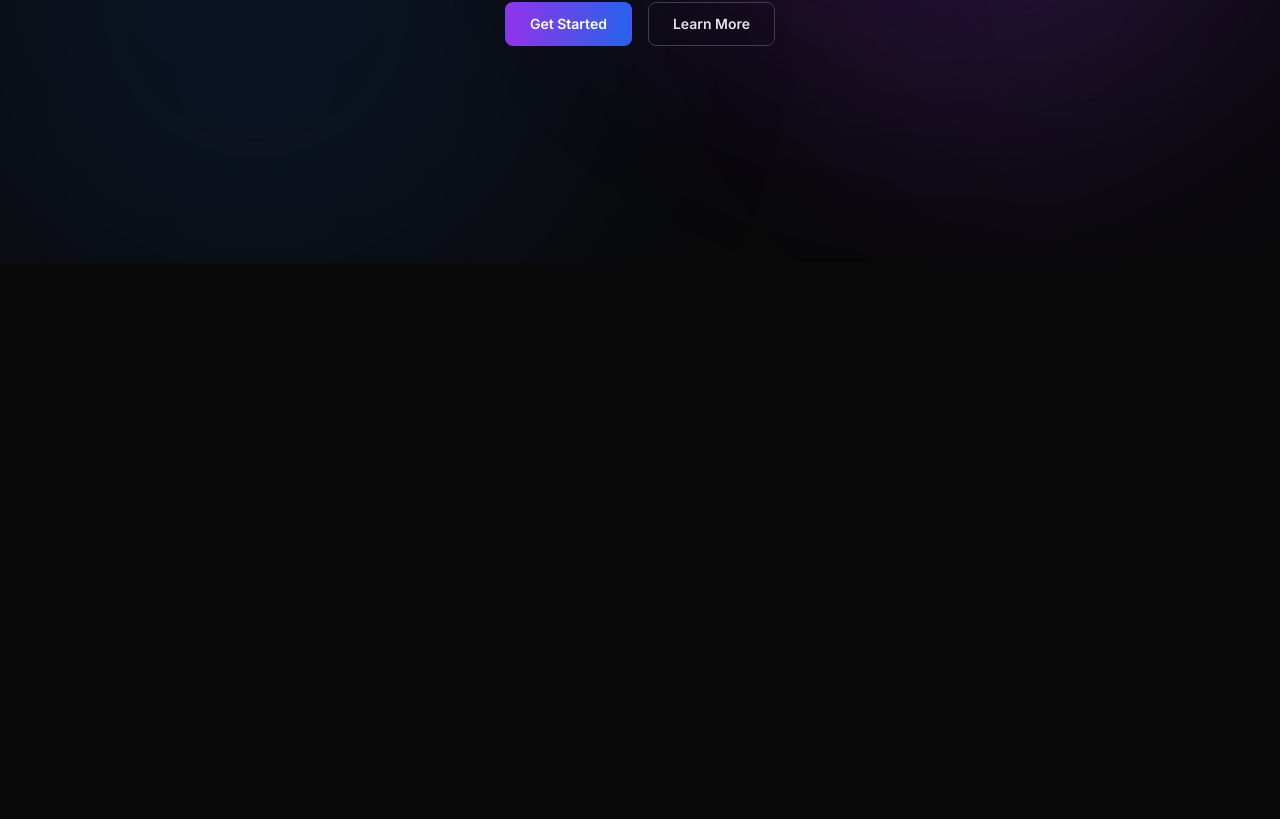
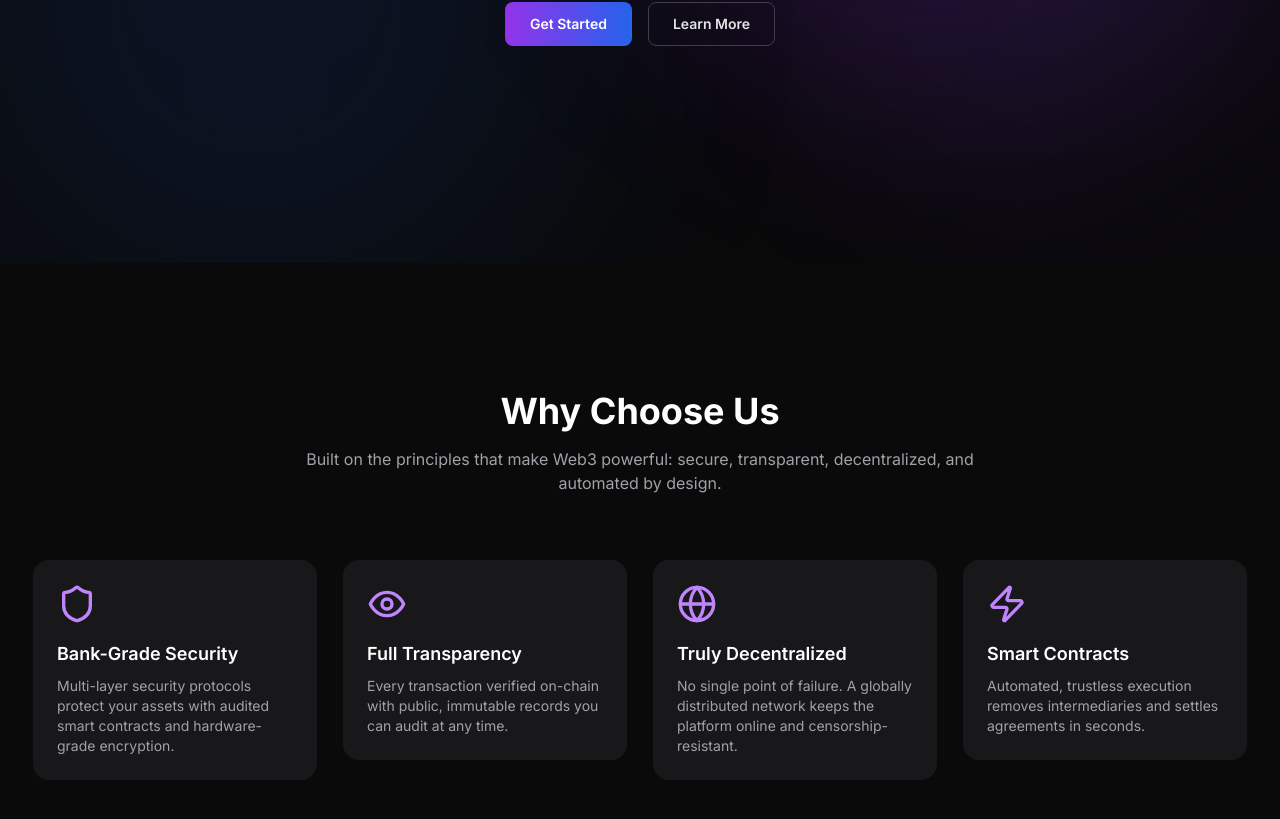
Before and after one commit to builtwitharvadai/proj_257-web3-platform-landing-page, a React (Vite) app: page / in a window 1280 px wide. Shown: the part 537-1356 px from the top of the page. Before the commit the page ends 800 px from the top, so only its background shows below. Built offline with nearby package versions, Linux system fonts and the light colour scheme; no server answers; what wagmi would draw is missing.

Commit message:
Auto-merge: Features/Benefits Section with Card Layout and Scroll Animations
Automatically merged PR for task 4bbb2517-7e33-4cd8-9496-9ffd6f314550

```diff
--- a/src/App.tsx
+++ b/src/App.tsx
@@ -1,6 +1,7 @@
 import React from 'react';
 import Header from './components/layout/Header';
 import Hero from './components/sections/Hero';
+import Features from './components/sections/Features';
 
 export default function App(): React.ReactElement {
   return (
@@ -8,6 +9,7 @@ export default function App(): React.ReactElement {
       <Header />
       <main>
         <Hero />
+        <Features />
       </main>
     </div>
   );
--- /dev/null
+++ b/src/components/sections/Features.tsx
@@ -0,0 +1,63 @@
+import { Eye, Globe, Shield, Zap } from 'lucide-react';
+import { ScrollReveal } from '@/components/ui/ScrollReveal';
+import { GlowCard } from '@/components/ui/GlowCard';
+
+const features = [
+  {
+    icon: Shield,
+    title: 'Bank-Grade Security',
+    description:
+      'Multi-layer security protocols protect your assets with audited smart contracts and hardware-grade encryption.',
+  },
+  {
+    icon: Eye,
+    title: 'Full Transparency',
+    description:
+      'Every transaction verified on-chain with public, immutable records you can audit at any time.',
+  },
+  {
+    icon: Globe,
+    title: 'Truly Decentralized',
+    description:
+      'No single point of failure. A globally distributed network keeps the platform online and censorship-resistant.',
+  },
+  {
+    icon: Zap,
+    title: 'Smart Contracts',
+    description:
+      'Automated, trustless execution removes intermediaries and settles agreements in seconds.',
+  },
+] as const;
+
+export default function Features() {
+  return (
+    <section id="features" className="py-24 md:py-32">
+      <div className="max-w-7xl mx-auto px-4 sm:px-6 lg:px-8">
+        <ScrollReveal>
+          <h2 className="text-3xl md:text-4xl font-bold text-center text-white">
+            Why Choose Us
+          </h2>
+          <p className="mt-4 text-center text-zinc-400 max-w-2xl mx-auto">
+            Built on the principles that make Web3 powerful: secure, transparent, decentralized,
+            and automated by design.
+          </p>
+        </ScrollReveal>
+
+        <div className="grid grid-cols-1 sm:grid-cols-2 lg:grid-cols-4 gap-6 mt-16">
+          {features.map((feature, index) => {
+            const Icon = feature.icon;
+            return (
+              <ScrollReveal key={feature.title} delay={index * 0.15}>
+                <GlowCard>
+                  <Icon className="h-10 w-10 text-purple-400 mb-4" aria-hidden="true" />
+                  <h3 className="text-lg font-semibold text-white">{feature.title}</h3>
+                  <p className="text-zinc-400 text-sm mt-2">{feature.description}</p>
+                </GlowCard>
+              </ScrollReveal>
+            );
+          })}
+        </div>
+      </div>
+    </section>
+  );
+}
--- /dev/null
+++ b/src/components/ui/GlowCard.tsx
@@ -0,0 +1,28 @@
+import type { ReactNode } from 'react';
+
+interface GlowCardProps {
+  children: ReactNode;
+  className?: string;
+}
+
+export function GlowCard({ children, className }: GlowCardProps) {
+  const innerClasses = ['rounded-2xl bg-[#18181b] p-6 relative z-10', className ?? '']
+    .filter(Boolean)
+    .join(' ');
+
+  return (
+    <div className="group relative rounded-2xl p-[1px]">
+      <div
+        aria-hidden="true"
+        className="absolute inset-0 rounded-2xl bg-gradient-to-r from-purple-500/50 to-blue-500/50 opacity-0 blur-sm transition-opacity duration-500 group-hover:opacity-100"
+      />
+      <div
+        aria-hidden="true"
+        className="absolute inset-0 rounded-2xl bg-gradient-to-r from-purple-500/50 to-blue-500/50 opacity-0 transition-opacity duration-500 group-hover:opacity-50"
+      />
+      <div className={innerClasses}>{children}</div>
+    </div>
+  );
+}
+
+export type { GlowCardProps };
```
Also changed, not shown: .arvad_session_report.json.
